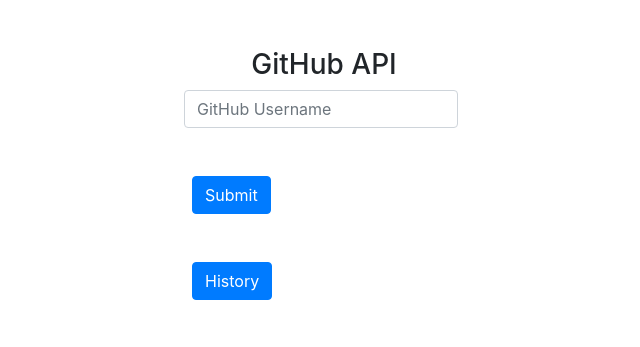
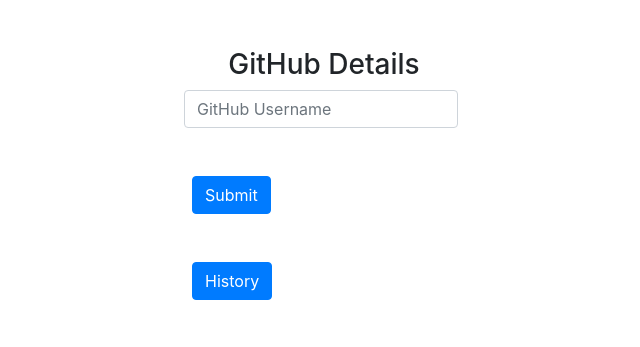
Before and after one commit to karthik-dasari/Get-Github-details, a Flask app: page / in a window 1280 px wide. Shown: the top 347 px of the page, without its empty margins (316-956 px from the left). Run offline with Flask 2, Linux system fonts and the light colour scheme; some libraries are stand-ins or nearby versions.

Commit message:
first commit

```diff
--- a/templates/history.html
+++ b/templates/history.html
@@ -4,7 +4,7 @@
     <meta charset="UTF-8">
     <meta http-equiv="X-UA-Compatible" content="IE=edge">
     <meta name="viewport" content="width=device-width, initial-scale=1.0">
-    <title>Histroy</title>
+    <title>History</title>
     <script src="http://ajax.googleapis.com/ajax/libs/jquery/1.7.1/jquery.min.js" type="text/javascript"></script>
     <link rel="stylesheet" href="https://stackpath.bootstrapcdn.com/bootstrap/4.1.3/css/bootstrap.min.css" integrity="sha384-MCw98/SFnGE8fJT3GXwEOngsV7Zt27NXFoaoApmYm81iuXoPkFOJwJ8ERdknLPMO" crossorigin="anonymous">
     <style>
--- a/templates/index.html
+++ b/templates/index.html
@@ -3,7 +3,7 @@
 
 <head>
     <meta charset="UTF-8">
-    <title>GitHub API</title>
+    <title>Get Github details</title>
     <link rel="icon" type="image/png" href="">
     <script src="http://ajax.googleapis.com/ajax/libs/jquery/1.7.1/jquery.min.js" type="text/javascript"></script>
     <link rel="stylesheet" href="https://stackpath.bootstrapcdn.com/bootstrap/4.1.3/css/bootstrap.min.css" integrity="sha384-MCw98/SFnGE8fJT3GXwEOngsV7Zt27NXFoaoApmYm81iuXoPkFOJwJ8ERdknLPMO" crossorigin="anonymous">
@@ -12,7 +12,7 @@
 
 <body>
 
-    <h3 class="text-center mt-5">GitHub API</h3>
+    <h3 class="text-center mt-5">GitHub Details</h3>
     <form id="gitHubForm" class="form-inline mx-auto" style="width: 280px">
         <input id="usernameInput" class="form-control mb-5" type="text" name="username" placeholder="GitHub Username">
         <input type="submit" class="btn btn-primary ml-2 mb-5" value="Submit">
```
